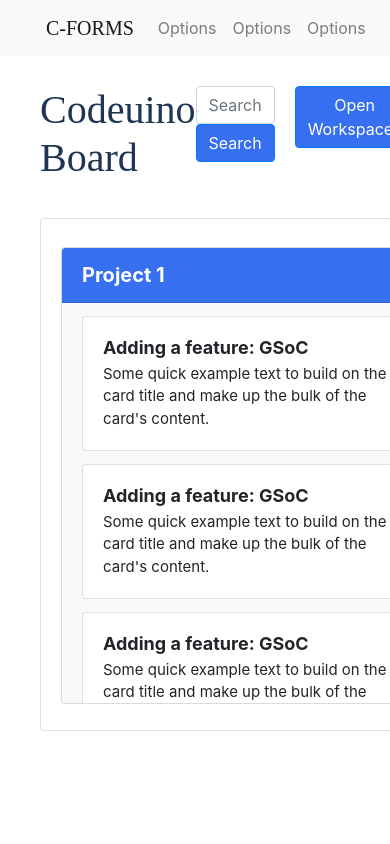
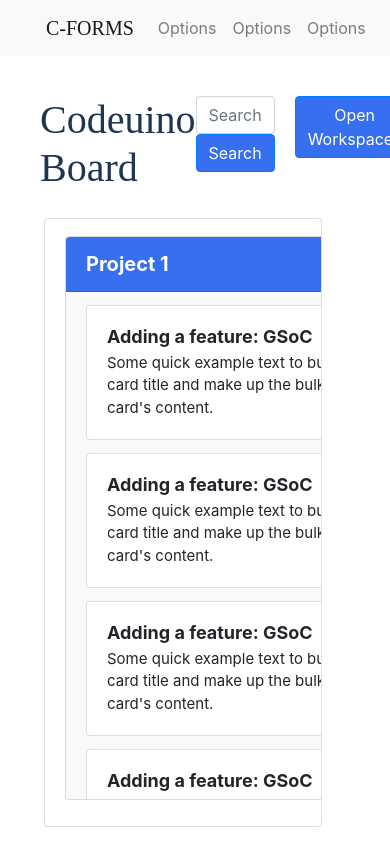
Before and after one commit to codeuino/community-forum-frontend, a React (Create React App) app: page / in a window 390 px wide. Shown: the top 844 px of the page. Built offline with nearby package versions, Linux system fonts and the light colour scheme.

Commit message:
improved responsiveness

```diff
--- a/src/components/projects/projects.scss
+++ b/src/components/projects/projects.scss
@@ -12,7 +12,7 @@
       width: 21 rem;
       background-color: #f3f3f3;
       .cardcontent {
-        height: 25rem;
+        height: 60vh;
         overflow-y: auto;
       }
       .projectcardheader {
--- a/src/pages/dashboard/dashboard.js
+++ b/src/pages/dashboard/dashboard.js
@@ -44,7 +44,7 @@ class Dashboard extends Component {
               </div>
             </div>
           </div>
-          <Card style={{ width: "93%" }} className="card">
+          <Card className="card">
             <Projects/>
           </Card>
         </div>
--- a/src/pages/dashboard/dashboard.scss
+++ b/src/pages/dashboard/dashboard.scss
@@ -23,7 +23,7 @@
   font-family: Bebas Neue;
 }
 .card {
-  margin: 28px 70px 0 40px;
+  margin: 1.1em 4.25em 0 2.75em;
 }
 
 
@@ -40,7 +40,7 @@
 }
 
 .start {
-  margin-top: 30px;
+  margin-top: 2.5em;
   margin-right: 70px;
   display: flex;
   justify-content: space-between;
```
